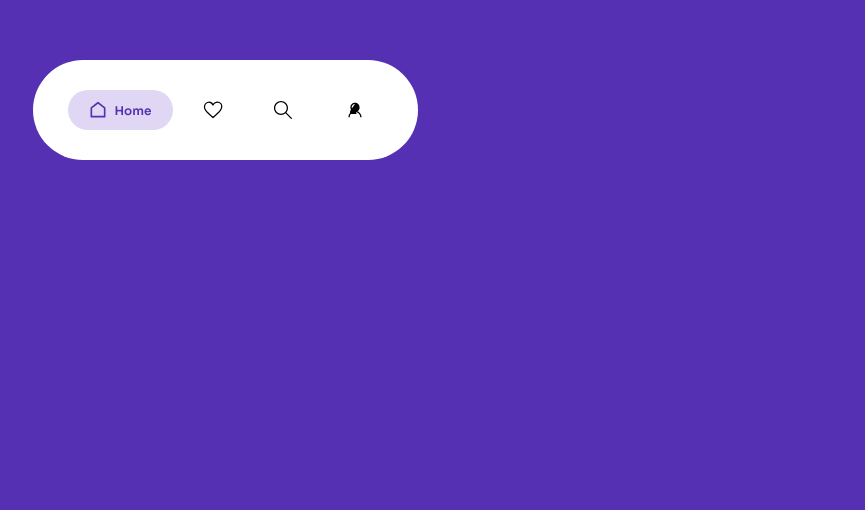
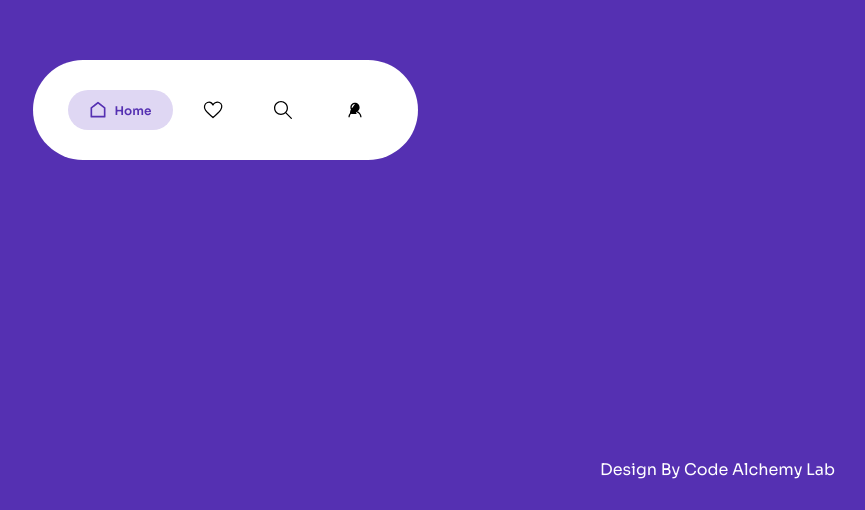
Before and after one commit to pradipladva01/bottom-bar-navigation, a plain HTML site: page index.html in a window 1280 px wide. Shown: the part 290-800 px from the top of the page, without its empty margins (415-1280 px from the left). Drawn offline with Linux system fonts and the light colour scheme.

```diff
--- a/style.css
+++ b/style.css
@@ -20,6 +20,14 @@
     margin: 0;
     padding: 0;
     font-family: 'Sora', sans-serif;
+    position: relative;
+}
+body::after{
+    position: absolute;
+    content: "Design By Code Alchemy Lab";
+    bottom: 30px;
+    right: 30px;
+    color: white;
 }
 
 body {
```
